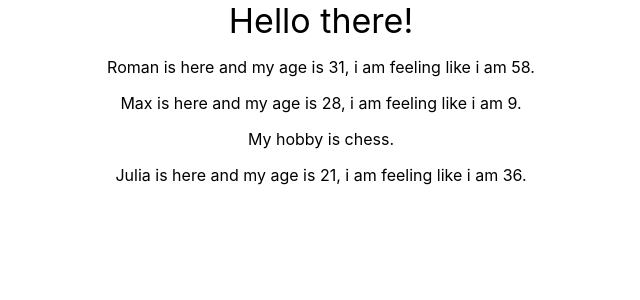
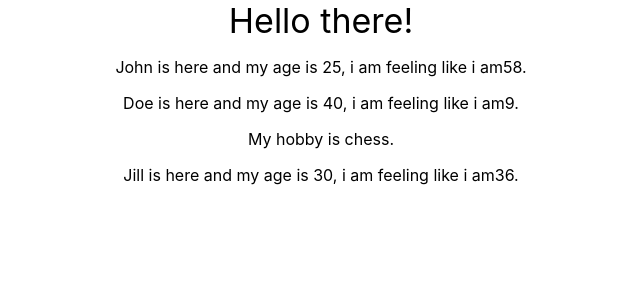
Before and after one commit to Rrroman/react-learning, a React (Create React App) app in the folder my-app/: page / in a window 1280 px wide. Shown: the top 300 px of the page, without its empty margins (319-959 px from the left). Built offline with nearby package versions, Linux system fonts and the light colour scheme.

Commit message:
feat: using state

```diff
--- a/my-app/src/App.js
+++ b/my-app/src/App.js
@@ -3,15 +3,32 @@ import './App.css';
 import Person from './Person/Person';
 
 class App extends Component {
+  state = {
+    persons: [
+      { name: 'John', age: 25 },
+      { name: 'Doe', age: 40 },
+      { name: 'Jill', age: 30 },
+    ],
+  };
+
   render() {
     return (
       <div className="App">
         <div className="app__title">Hello there!</div>
-        <Person name="Roman" age="31" />
-        <Person name="Max" age="28">
+        <Person
+          name={this.state.persons[0].name}
+          age={this.state.persons[0].age}
+        />
+        <Person
+          name={this.state.persons[1].name}
+          age={this.state.persons[1].age}
+        >
           My hobby is chess.
         </Person>
-        <Person name="Julia" age="21" />
+        <Person
+          name={this.state.persons[2].name}
+          age={this.state.persons[2].age}
+        />
       </div>
     );
   }
--- a/my-app/src/Person/Person.js
+++ b/my-app/src/Person/Person.js
@@ -4,7 +4,7 @@ const person = (props) => {
   return (
     <div>
       <p>
-        {props.name} is here and my age is {props.age}, i am feeling like i am{' '}
+        {props.name} is here and my age is {props.age}, i am feeling like i am
         {Math.floor(Math.random() * 60)}.
       </p>
       {props.children}
```
